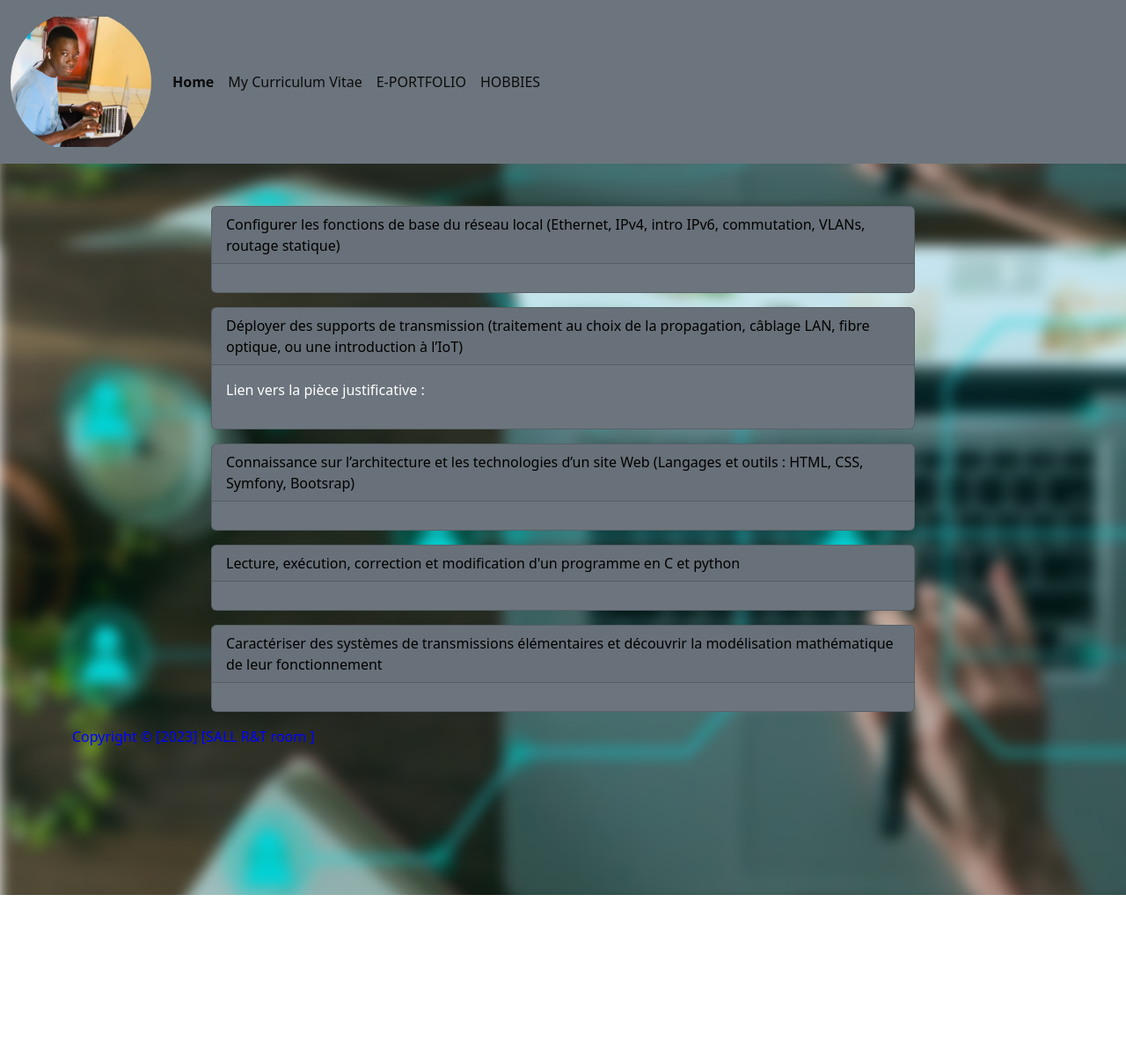
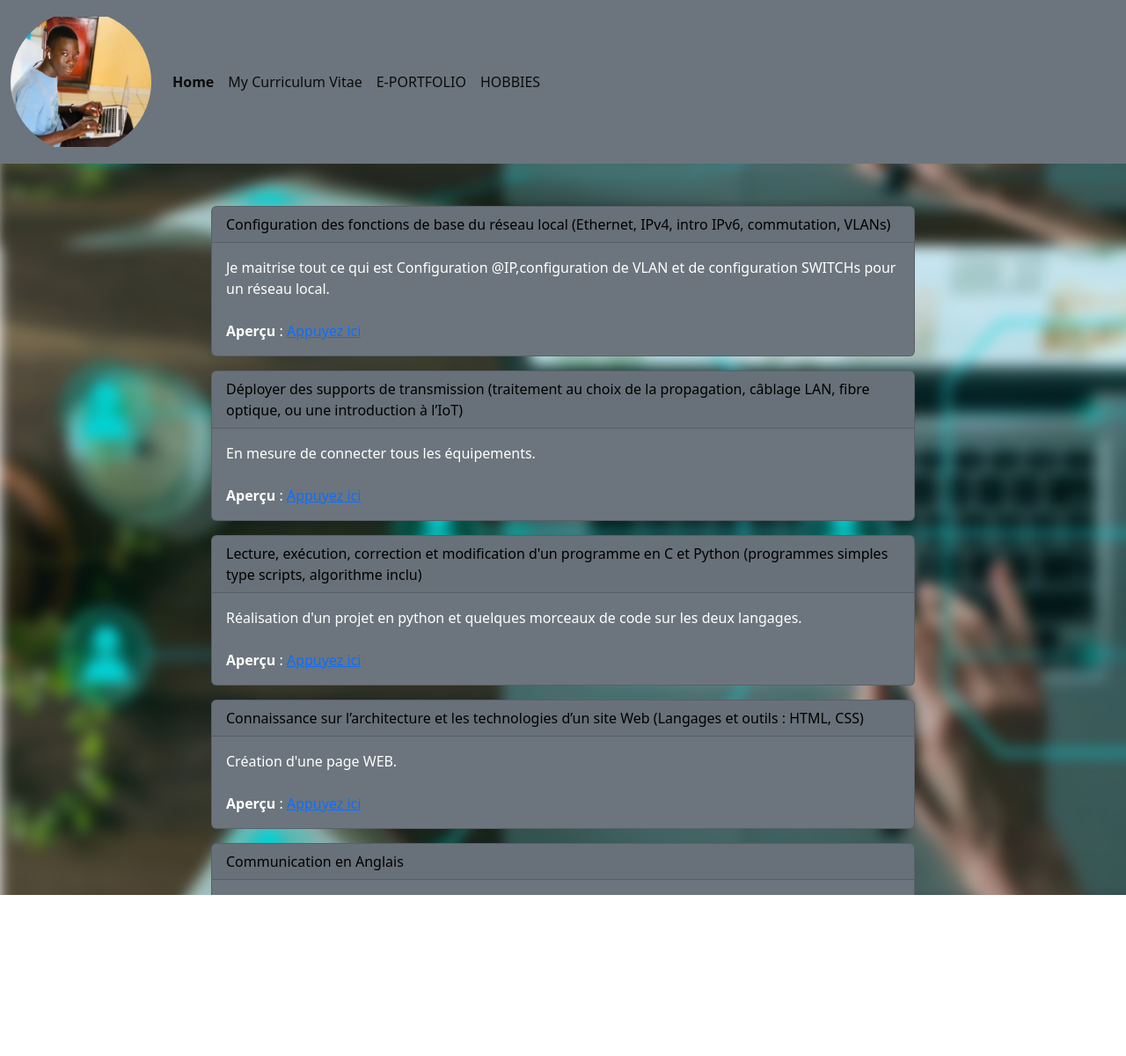
Before and after one commit to mohasall/SAE104, a Symfony app: template templates/sall/PORTFOLIO.html.twig in a window 1280 px wide; the page is wider, and only the part inside the window is pictured. Shown: that part at 88% size. Run offline with Twig, Linux system fonts and the light colour scheme; the template is opened without the code that fills it, so the values that code supplies are empty; some libraries are stand-ins or nearby versions.

Commit message:
laststep

```diff
--- a/templates/sall/PORTFOLIO.html.twig
+++ b/templates/sall/PORTFOLIO.html.twig
@@ -3,7 +3,7 @@
 {% block title %}{% endblock %}
 
 
-{% block body %}<!DOCTYPE html>
+{% block body %}
 
 <html>
 
@@ -15,45 +15,54 @@
 	<body>
 
  <br></br>
- <div class="card text-white bg-secondary mb-3" style="max-width: 50rem;margin:auto;">
-  <div class="card-header">Configurer les fonctions de base du réseau local (Ethernet, IPv4, intro IPv6, commutation, VLANs, routage statique)</div>
+  <div class="card text-white bg-secondary mb-3" style="max-width: 50rem;margin:auto;">
+  <div class="card-header">Configuration des fonctions de base du réseau local (Ethernet, IPv4, intro IPv6, commutation, VLANs)</div>
   <div class="card-body">
 
-    <p class="card-text"> </p>
-  </div></div></p>
-  </div></div>
+    <p class="card-text"> Je maitrise tout ce qui est Configuration @IP,configuration de  VLAN et de configuration SWITCHs pour un réseau local.<br></br>
+    <strong>Aperçu </strong> : <a href="https://drive.google.com/open?id=1D9EZmfq3yhSyLFZJpiM2T5dGKqM9Q7iN&usp=drive_copy">Appuyez ici</a></p>
+   </div></div></p>
+
 
     <div class="card text-white bg-secondary mb-3" style="max-width: 50rem;margin:auto;">
-  <div class="card-header">Déployer des supports de transmission (traitement au choix de la propagation, câblage LAN, fibre optique, ou une introduction à l’IoT)</div>
-  <div class="card-body">
-   <p>Lien vers la pièce justificative : <a href=""></a></p>
-    <p class="card-text"> </p>
-  </div></div>
-  </div></div>
+    <div class="card-header">Déployer des supports de transmission (traitement au choix de la propagation, câblage LAN, fibre optique, ou une introduction à l’IoT)</div>
+    <div class="card-body">
+
+    <p class="card-text">En mesure de connecter tous les équipements. <br></br>
+    <strong>Aperçu </strong> : <a href="https://drive.google.com/open?id=1nWsPM-_Qz-ns_V0_XeqG1xsQOX1jiLiv&usp=drive_copy">Appuyez ici</a></p>
+    </div></div></p>
+
 
      <div class="card text-white bg-secondary mb-3" style="max-width: 50rem;margin:auto;">
-  <div class="card-header">Connaissance sur  l’architecture et les technologies d’un site Web (Langages et outils : HTML, CSS, Symfony, Bootsrap)</div>
+  <div class="card-header">Lecture, exécution, correction et modification d'un programme en C et Python (programmes simples type scripts, algorithme inclu)</div>
   <div class="card-body">
 
-    <p class="card-text"> </p>
-  </div></div>
-  </div></div>
+    <p class="card-text"> Réalisation d'un projet en python et quelques morceaux de code sur les deux langages.<br></br>
+    <strong>Aperçu </strong> : <a href="https://drive.google.com/open?id=1nt6uZxXiHUX6Rc1TQmKapmUma61Tafx-&usp=drive_copy">Appuyez ici</a></p>
+  </div></div></p>
+
 
   <div class="card text-white bg-secondary mb-3" style="max-width: 50rem;margin:auto;">
-  <div class="card-header"> Lecture, exécution, correction et modification d'un programme en C et python</div>
+  <div class="card-header">Connaissance sur l’architecture et les technologies d’un site Web (Langages et outils : HTML, CSS)</div>
   <div class="card-body">
 
-    <p class="card-text"> </p>
-  </div></div>
-  </div></div>
+    <p class="card-text">Création d'une page WEB.<br></br>
+    <strong>Aperçu </strong> : <a href="https://drive.google.com/open?id=1Rxmtaen4l6IQTMdPUl9nZHtXjow7ajIl&usp=drive_copy">Appuyez ici</a></p>
+  </div></div></p>
 
-   <div class="card text-white bg-secondary mb-3" style="max-width: 50rem;margin:auto;">
-  <div class="card-header">Caractériser des systèmes de transmissions élémentaires et découvrir la modélisation mathématique de leur fonctionnement</div>
+
+
+
+
+  <div class="card text-white bg-secondary mb-3" style="max-width: 50rem;margin:auto;">
+  <div class="card-header">Communication en Anglais</div>
   <div class="card-body">
 
-    <p class="card-text"> </p>
-  </div></div>
-  </div></div>
+    <p class="card-text"> Réalisation d'un CV vidéo<br></br>
+    <strong>Aperçu </strong> : <a href="https://drive.google.com/open?id=1mifBPUpXeE6dATrq0T-Op9OrOaWhtH-Q&usp=drive_copy"> Appuyez ici</a></p>
+  </div></div></p>
+
+
 
 
 
```
Also changed, not shown: templates/sall/CV.html.twig (+5 -4 lines), templates/sall/HOBBIES.html.twig (+13 -6 lines), templates/sall/index.html.twig (+5 -5 lines), public/images/R&S.JPG (added).
